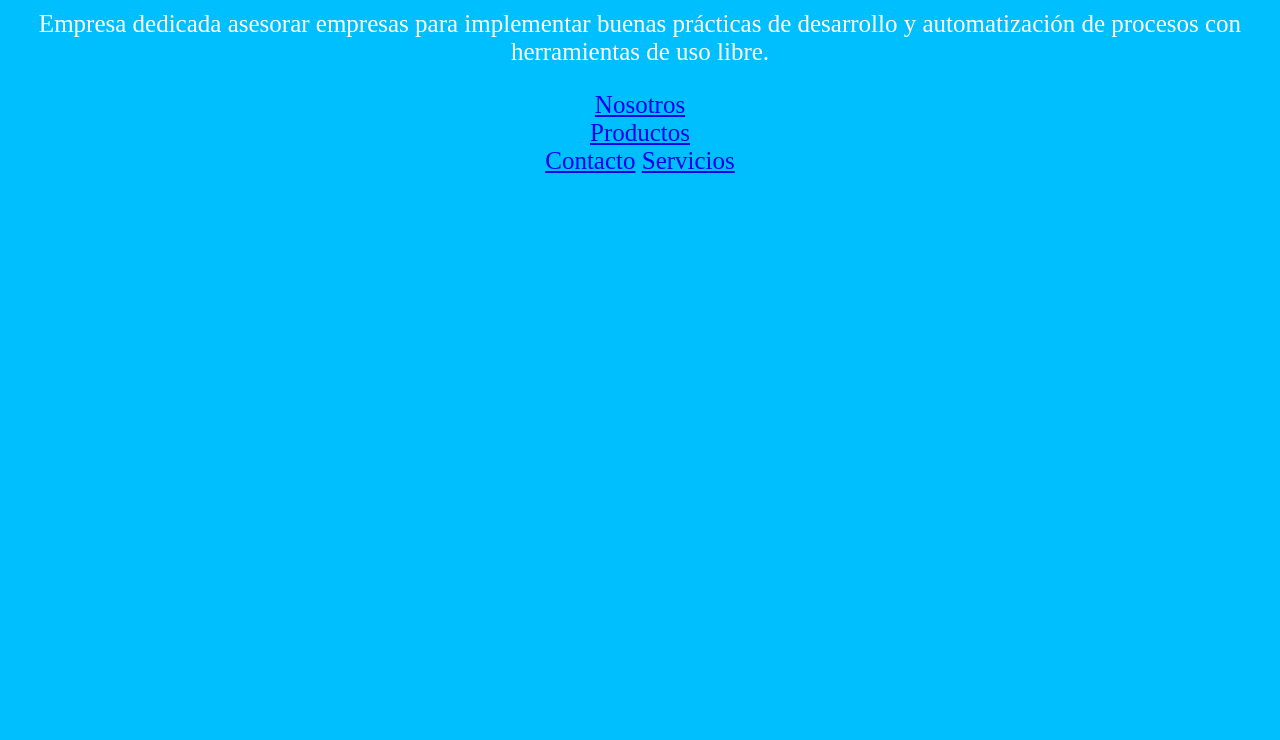
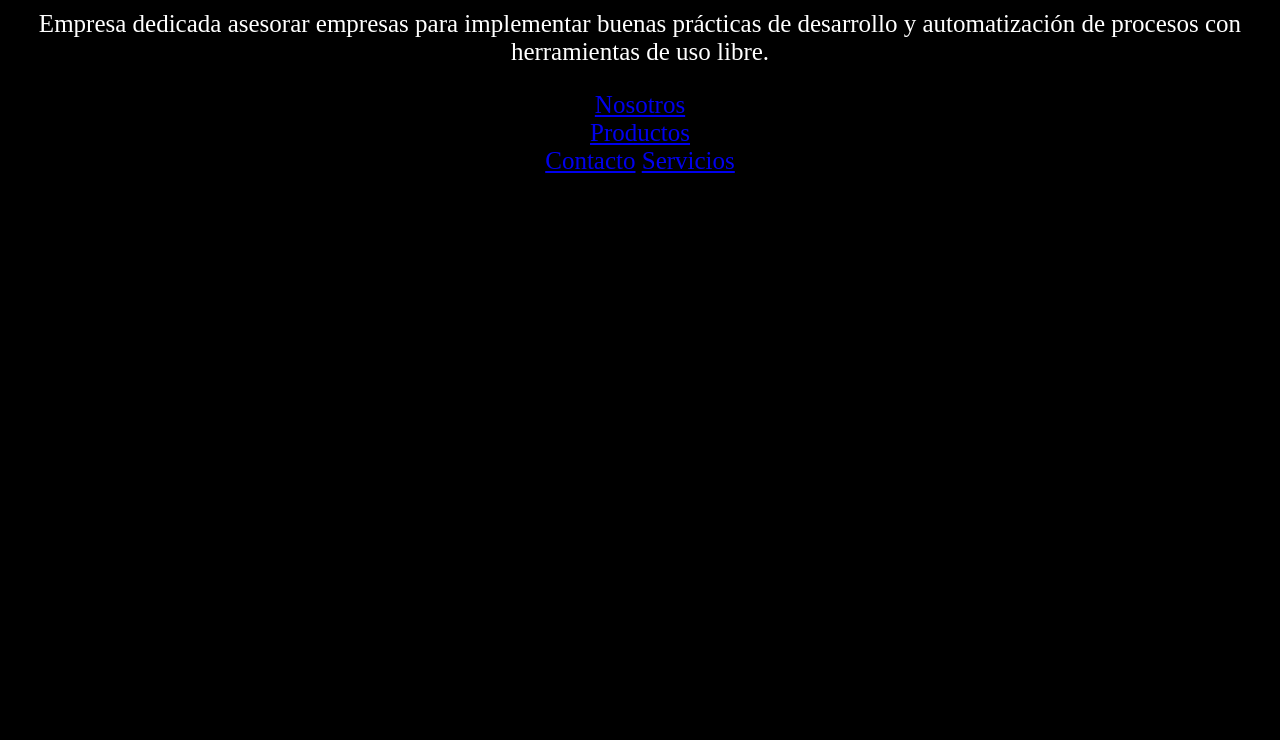
Before and after one commit to ocabreragt/repo200112856, a plain HTML site: page index.html in a window 1280 px wide. Shown: the part 60-800 px from the top of the page. Drawn offline with Linux system fonts and the light colour scheme.

Commit message:
Actualizando archivo css para sitioB v2.0

```diff
--- a/estilo.css
+++ b/estilo.css
@@ -1,5 +1,5 @@
 body {
-    background-color: DeepSkyBlue;
+    background-color: black;
     color: white;
 	text-align: center;
 }
```
